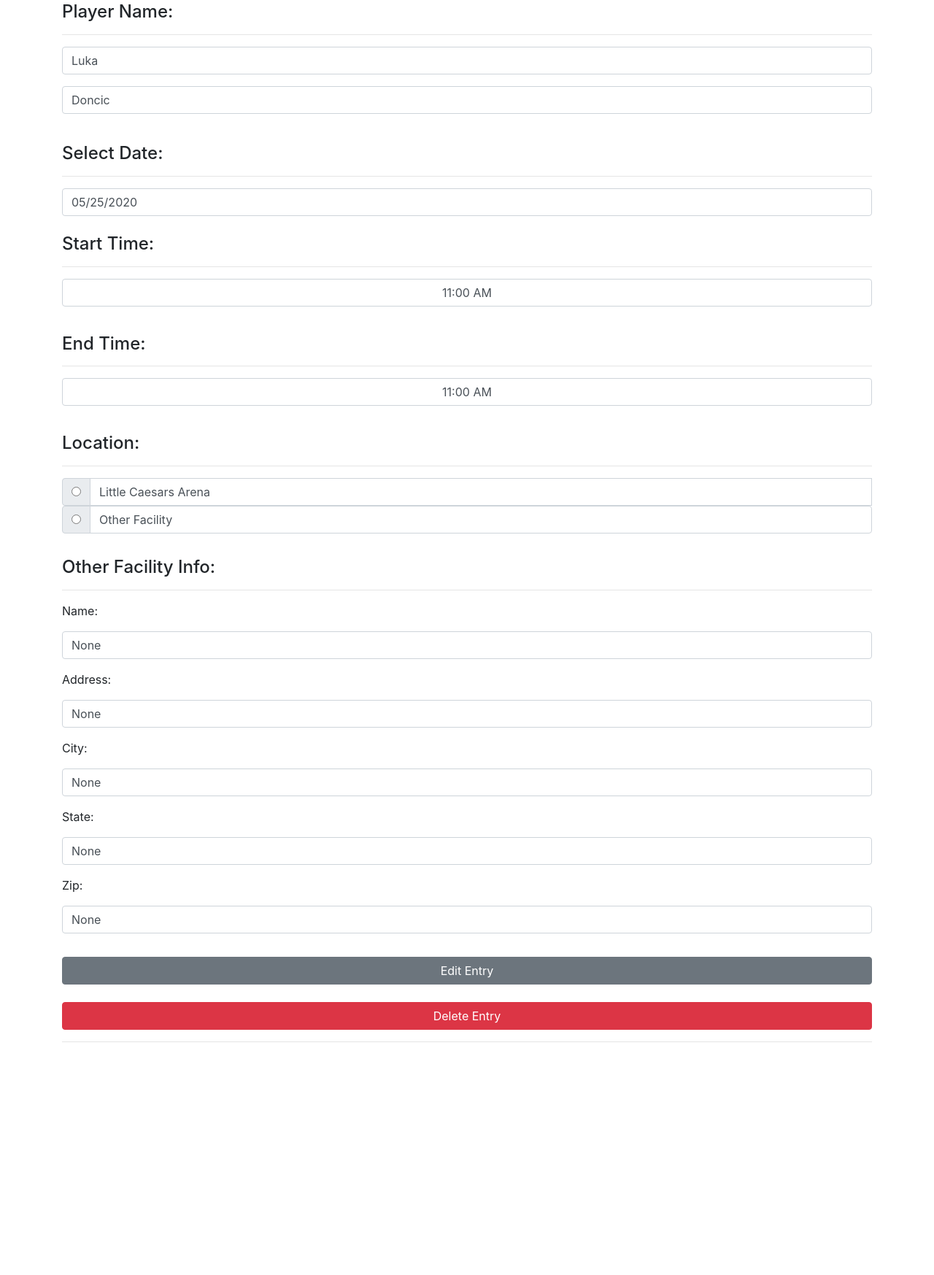
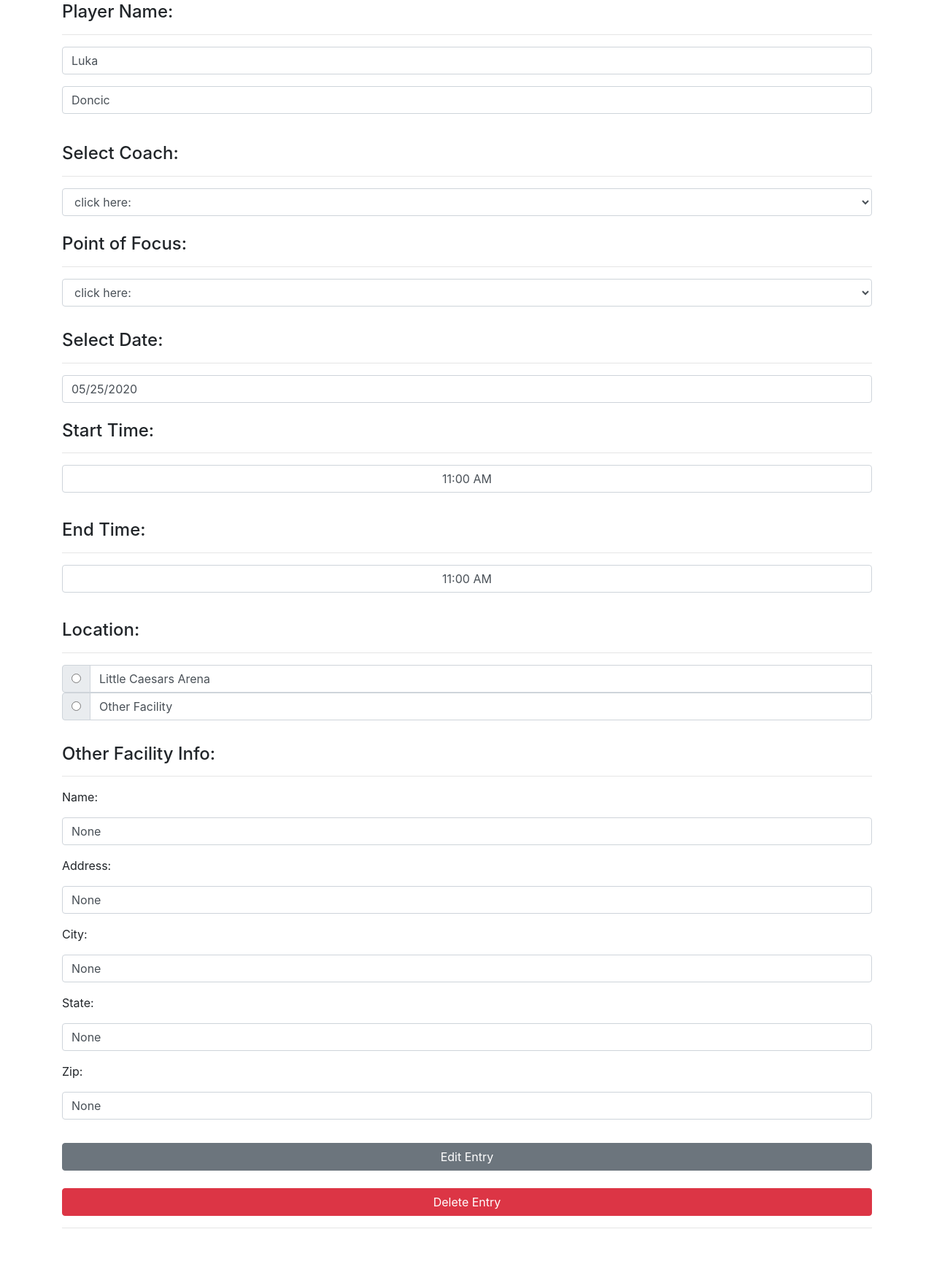
Before and after one commit to courthub74/Django-Basic-with-Time-Date, a Django app: page /edit/5 in a window 1280 px wide. Shown: the part 233-1980 px from the top of the page at 73% size. Before the commit the page ends 1661 px from the top, so only its background shows below. Run offline with Django 3.2, Linux system fonts and the light colour scheme; data comes from the database, SQL or seed files in the repository; both versions use the stored data as it was after the commit; some libraries are stand-ins or nearby versions.

Commit message:
before Making facility dissapear

```diff
--- a/pages/templates/edit.html
+++ b/pages/templates/edit.html
@@ -28,6 +28,47 @@
 		    <input type="text" class="form-control" value="{{ get_appointment.last }}" name="last">
 		 </div>
 		 <br>
+
+
+		 <!--COACH-->
+
+				<section>
+					<h4>Select Coach:</h4>
+					<hr>
+					<select name="coach" id="coach" class="form-control">
+						<option>click here:</option>
+						<option value="Isaiah Thomas">Isaiah Thomas</option>
+						<option value="Rasheed Wallace">Rasheed Wallace</option>
+						<option value="Bill Laimbeer">Bill Laimbeer</option>
+						<option value="Chauncey Billups">Chauncey Billups</option>
+						<option value="Ben Wallace">Ben Wallace</option>
+						<option value="Dennis Rodman">Dennis Rodman</option>
+					</select>
+				</section>
+
+
+			<br>
+
+
+				<section>
+					<h4>Point of Focus:<h4>
+					<hr>
+					<select name="focus" id="focus" class="form-control">
+						<option>click here:</option>
+						<option value="Ball Handling">Ball Handling</option>
+						<option value="Defense">Defense</option>
+						<option value="Passing">Passing</option>
+						<option value="Rebounding">Rebounding</option>
+						<option value="Post Moves">Post Moves</option>
+						<option value="Conditioning">Conditioning</option>
+						<option value="3 Point Shooting">3 Point Shooting</option>
+
+					</select>
+				</section>
+
+
+				<br>
+
 		<!--DATEPICKER CONNECTIONS-->
 			<link rel="stylesheet" type="text/css" href="{% static 'css/jquery-ui.min.css' %}">
 			<!--JQuery-->
@@ -94,7 +135,7 @@
 					<div class="input-group mb-3">
 						  <div class="input-group-prepend">
 						    <div class="input-group-text">
-						      <input type="radio" aria-label="Radio button for following text input" value="Little Caesars Arena" value="{{ get_appointment.location }}" name="location">
+						      <input type="radio" aria-label="Radio button for following text input" value="Little Caesars Arena" value="Little Caesars Arena" name="location" id="lca2">
 						    </div>
 						  </div>
 						  <label type="text" class="form-control" aria-label="Text input with radio">Little Caesars Arena</label>
@@ -104,7 +145,7 @@
 						  <div class="input-group mb-3">
 						  <div class="input-group-prepend">
 						    <div class="input-group-text">
-						      <input type="radio" aria-label="Radio button for following text input" value="{{ get_appointment.location }}" name="location">
+						      <input type="radio" aria-label="Radio button for following text input" value="Other Facility" name="location" id="facil">
 						    </div>
 						  </div>
 						  <label type="text" class="form-control" aria-label="Text input with radio">Other Facility</label>
@@ -116,31 +157,89 @@
 						<style type="text/css">
 							.addycontainer {
 								margin: auto;
-
 								align-content: center;
 							}
 						</style>
+
+
+    					<!--ENABLE DISABLE JAVASCRIPT-->
+
+							<script type="text/javascript" src="{% static '/js/jquery-3.5.0.min.js' %}"></script>
+
+							<script type="text/javascript">
+								$(function() {
+									$("#facil").change(function () {
+										var set = this.checked;  //If Other facility is checked then we enable
+										if (set) {				 //other facility textfields
+											$("#editfacility").prop("disabled", false);
+											$("#editaddress").prop("disabled", false);
+											$("#editcity").prop("disabled", false);
+											$("#editstate").prop("disabled", false);
+											$("#editzip").prop("disabled", false);
+										}
+
+										else {
+											$("#lca2").prop("disabled", true); //else LCA is enabled
+										}
+									});
+								});
+								$(function() {
+									$("#lca2").change(function() {
+										var set2 = this.checked; //If LCA is checked then we disable other facility textfields
+										if (set2) {
+											$("#editfacility").prop("disabled", true);
+											$("#editaddress").prop("disabled", true);
+											$("#editcity").prop("disabled", true);
+											$("#editstate").prop("disabled", true);
+											$("#editzip").prop("disabled", true);
+										}
+
+										else {
+											$("#facil").prop("disabled", false);
+										}
+									});
+								});
+							</script>
+
+
+
+
+						<!--Dissapearence Javascript for other facility-->
+						<script type="text/javascript">
+							(function() {
+								$("#lca2").change(function() {
+									var set3 = this.checked;
+									if (set3) {
+										$("#editfacility").fadeOut("slow");
+										$("#editaddress").fadeOut("slow");
+										$("#editcity").fadeOut("slow");
+										$("#editstate").fadeOut("slow");
+										$("#editzip").fadeOut("slow");
+									}
+								});
+							});
+						</script>
 						<h4>Other Facility Info:</h4>
 						<hr>
 						<p>Name:</p>
 							 <div class="form-group">
-				    			<input type="text" class="form-control" value="{{ get_appointment.facility }}" name="facility">
+				    			<input type="text" class="form-control" value="{{ get_appointment.facility }}" name="facility" id="editfacility">
 				 			</div>
 				 			<p>Address:</p>
 				 			<div class="form-group">
-				    			<input type="text" class="form-control" value="{{ get_appointment.address }}" name="address">
+				    			<input type="text" class="form-control" value="{{ get_appointment.address }}" name="address" id="editaddress">
 				 			</div>
 				 			<p>City:</p>
 				 			<div class="form-group">
-				    			<input type="text" class="form-control" value="{{ get_appointment.city }}" name="city">
+				    			<input type="text" class="form-control" value="{{ get_appointment.city }}" name="city" id="editcity">
 				 			</div>
 				 			<p>State:</p>
 				 			<div class="form-group">
-				    			<input type="text" class="form-control" value="{{ get_appointment.state }}" name="state">
+				    			<input type="text" class="form-control" value="{{ get_appointment.state }}" name="state" id="editstate">
 				 			</div>
 				 			<p>Zip:</p>
 				 			<div class="form-group">
-				    			<input type="text" class="form-control" value="{{ get_appointment.zipcode }}" name="zipcode">
+				    			<input type="text" class="form-control" value="{{ get_appointment.zipcode }}" name="zipcode" id="editzip">
 				 			</div>
 		 			</div>
 
--- a/pages/templates/newpage.html
+++ b/pages/templates/newpage.html
@@ -161,6 +161,7 @@
 
 			<script type="text/javascript" src="{% static '/js/jquery-3.5.0.min.js' %}"></script>
 
+			<!--Dissable Javascript for other facility when LCA is checked-->
 			<script type="text/javascript">
 				$(function() {
 					$("#checked").change(function () {
@@ -204,6 +205,8 @@
 									align-content: left;
 								}
 				</style>
+
+
 				<h5>Other Facility Info:</h5>
 					<hr>
 					<div class="container">
```
Also changed, not shown: pages/templates/about.html (+16 -6 lines), db.sqlite3.
